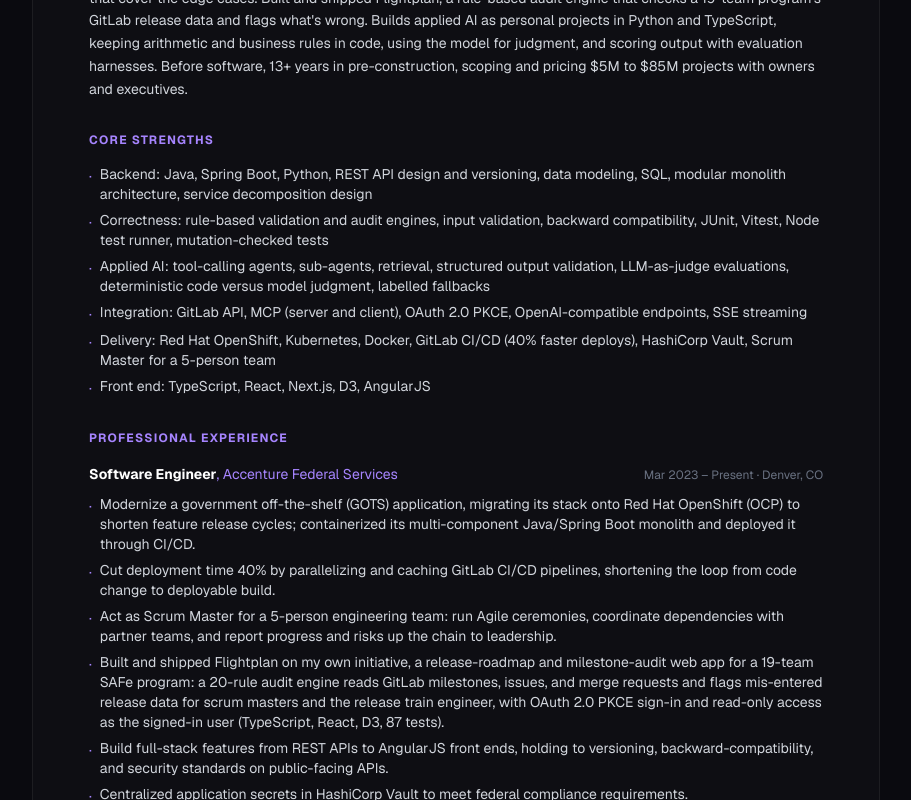
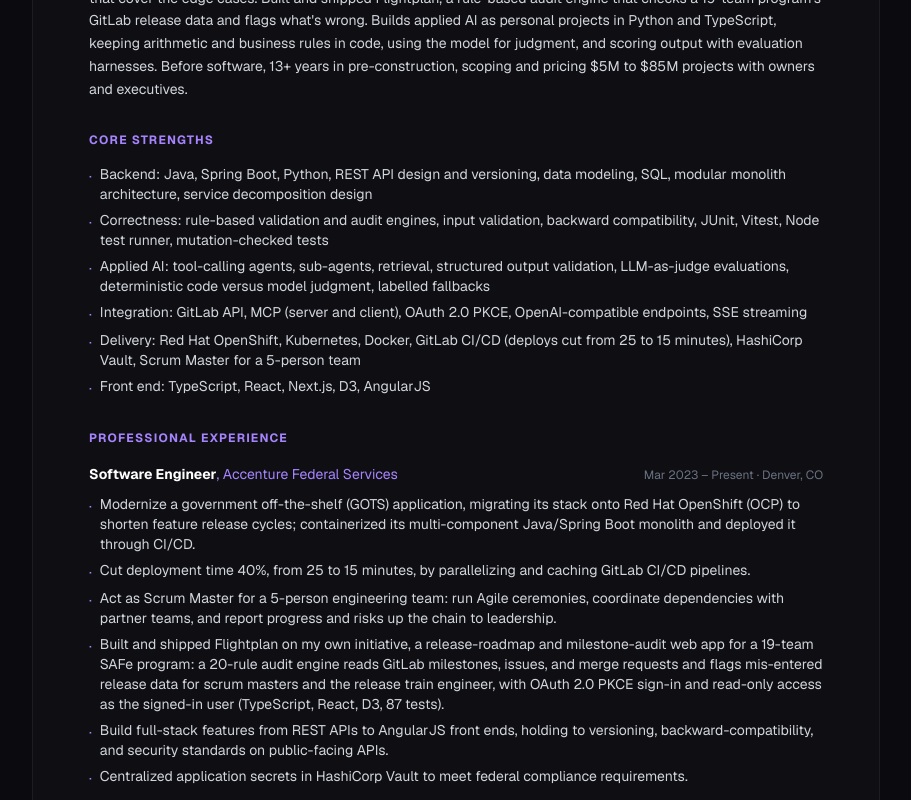
Before and after one commit to Gramman87/portfolio, a Next.js app: page /resume/rippling-backend in a window 1280 px wide. Shown: the part 412-1212 px from the top of the page, without its empty margins (184-1095 px from the left). Built offline with nearby package versions, Linux system fonts and the light colour scheme.

Commit message:
Give the deployment-time cut its before and after: 25 to 15 minutes

```diff
--- a/app/resume/rippling-ai-deploy/page.tsx
+++ b/app/resume/rippling-ai-deploy/page.tsx
@@ -16,7 +16,7 @@ export default function RipplingAiDeployResume() {
         "AI Fluency: LLMs, tool-calling agents, sub-agents, retrieval, MCP integrations, LLM-as-judge evaluations, deciding what the model does versus deterministic code",
         "Production Readiness: acceptance and evaluation criteria, input validation, labelled fallbacks when the model is unavailable, permissions and edge cases at integration points",
         "Adoption: trained junior estimators, superintendents, and new project managers; explaining technical work to non-technical stakeholders",
-        "Build and Delivery: Python, SQL, TypeScript, React, Java/Spring Boot, REST APIs, OpenShift, CI/CD (40% faster deploys), Scrum Master, release planning",
+        "Build and Delivery: Python, SQL, TypeScript, React, Java/Spring Boot, REST APIs, OpenShift, CI/CD (deploys cut from 25 to 15 minutes), Scrum Master, release planning",
       ]}
       aiWork={[
         "HR Operations Agent (github.com/Gramman87/hr-agentic-workflow): a Claude tool-calling agent over a fictional company's HR data, choosing from 8 tools for compensation analysis, retention-risk scoring, org charts, PTO, and policy search, with each tool call and its result shown in the UI. When the model is unavailable, keyword rules run the same tools and the answer is labelled.",
--- a/app/resume/rippling-backend/page.tsx
+++ b/app/resume/rippling-backend/page.tsx
@@ -16,7 +16,7 @@ export default function RipplingBackendResume() {
         "Correctness: rule-based validation and audit engines, input validation, backward compatibility, JUnit, Vitest, Node test runner, mutation-checked tests",
         "Applied AI: tool-calling agents, sub-agents, retrieval, structured output validation, LLM-as-judge evaluations, deterministic code versus model judgment, labelled fallbacks",
         "Integration: GitLab API, MCP (server and client), OAuth 2.0 PKCE, OpenAI-compatible endpoints, SSE streaming",
-        "Delivery: Red Hat OpenShift, Kubernetes, Docker, GitLab CI/CD (40% faster deploys), HashiCorp Vault, Scrum Master for a 5-person team",
+        "Delivery: Red Hat OpenShift, Kubernetes, Docker, GitLab CI/CD (deploys cut from 25 to 15 minutes), HashiCorp Vault, Scrum Master for a 5-person team",
         "Front end: TypeScript, React, Next.js, D3, AngularJS",
       ]}
       aiWork={[
--- a/components/About.tsx
+++ b/components/About.tsx
@@ -1,7 +1,7 @@
 export default function About() {
   const stats = [
     { value: "4+", label: "Years software engineering" },
-    { value: "40%", label: "Faster CI/CD deployments" },
+    { value: "40%", label: "Less CI/CD deployment time" },
     { value: "13+", label: "Years leading delivery" },
     { value: "$80M+", label: "Programs delivered" },
   ];
--- a/components/ResumeDoc.tsx
+++ b/components/ResumeDoc.tsx
@@ -8,7 +8,7 @@ const experience = [
     location: "Denver, CO",
     bullets: [
       "Modernize a government off-the-shelf (GOTS) application, migrating its stack onto Red Hat OpenShift (OCP) to shorten feature release cycles; containerized its multi-component Java/Spring Boot monolith and deployed it through CI/CD.",
-      "Cut deployment time 40% by parallelizing and caching GitLab CI/CD pipelines, shortening the loop from code change to deployable build.",
+      "Cut deployment time 40%, from 25 to 15 minutes, by parallelizing and caching GitLab CI/CD pipelines.",
       "Act as Scrum Master for a 5-person engineering team: run Agile ceremonies, coordinate dependencies with partner teams, and report progress and risks up the chain to leadership.",
       "Built and shipped Flightplan on my own initiative, a release-roadmap and milestone-audit web app for a 19-team SAFe program: a 20-rule audit engine reads GitLab milestones, issues, and merge requests and flags mis-entered release data for scrum masters and the release train engineer, with OAuth 2.0 PKCE sign-in and read-only access as the signed-in user (TypeScript, React, D3, 87 tests).",
       "Build full-stack features from REST APIs to AngularJS front ends, holding to versioning, backward-compatibility, and security standards on public-facing APIs.",
--- a/lib/content.ts
+++ b/lib/content.ts
@@ -95,7 +95,7 @@ export const experience = [
     period: "Mar 2023 – Present",
     bullets: [
       "Modernize a government off-the-shelf (GOTS) application, migrating its stack onto Red Hat OpenShift (OCP) to shorten feature release cycles; containerized its multi-component Java/Spring Boot monolith and deployed it through CI/CD.",
-      "Cut deployment time 40% by parallelizing and caching GitLab CI/CD pipelines, shortening the loop from code change to deployable build.",
+      "Cut deployment time 40%, from 25 to 15 minutes, by parallelizing and caching GitLab CI/CD pipelines.",
       "Act as Scrum Master for a 5-person engineering team: run Agile ceremonies, coordinate dependencies with partner teams, and report progress and risks up the chain to leadership.",
       "Built and shipped Flightplan on my own initiative, a release-roadmap and milestone-audit web app for a 19-team SAFe program: a 20-rule audit engine reads GitLab milestones, issues, and merge requests and flags mis-entered release data for scrum masters and the release train engineer, with OAuth 2.0 PKCE sign-in and read-only access as the signed-in user (TypeScript, React, D3, 87 tests).",
       "Build full-stack features from REST APIs to AngularJS front ends, holding to versioning, backward-compatibility, and security standards on public-facing APIs.",
```
